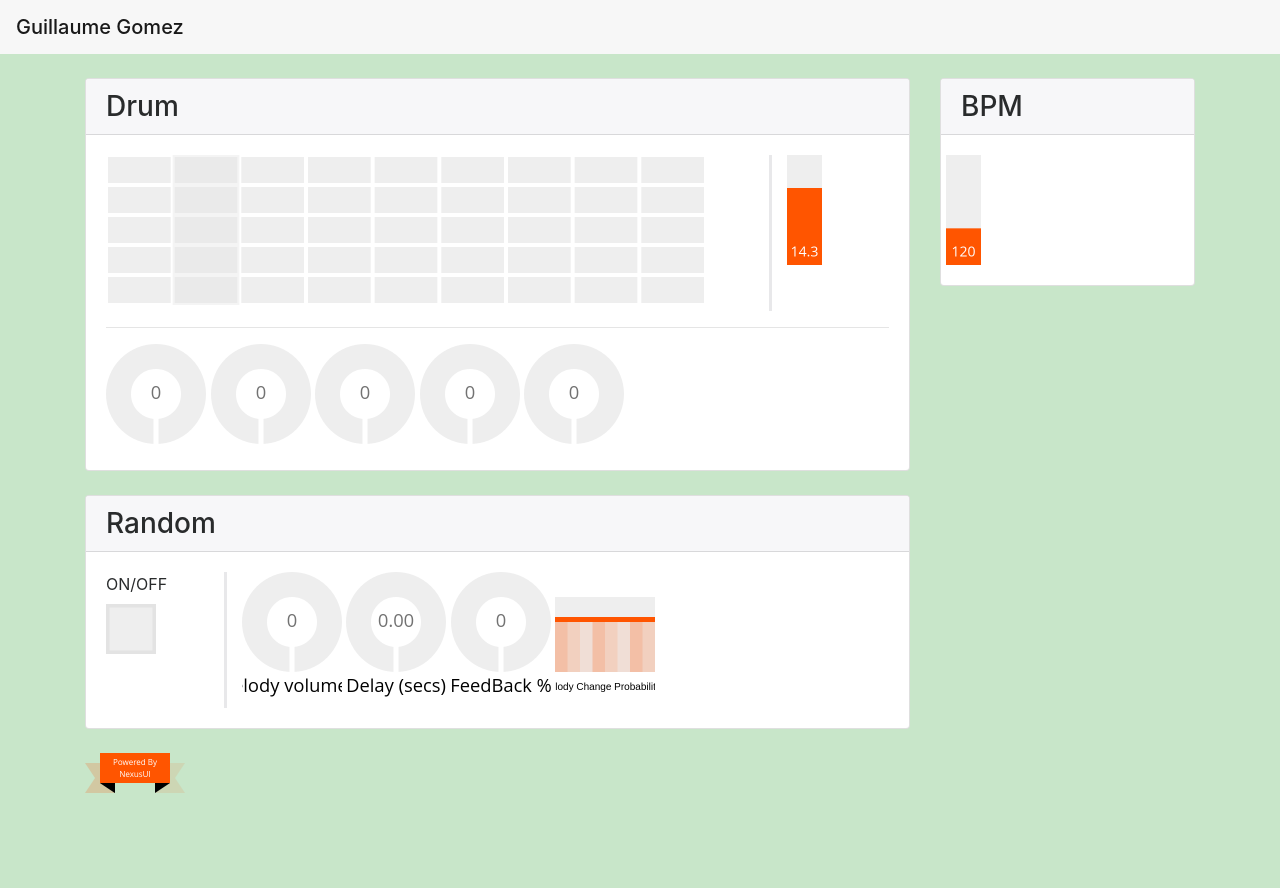
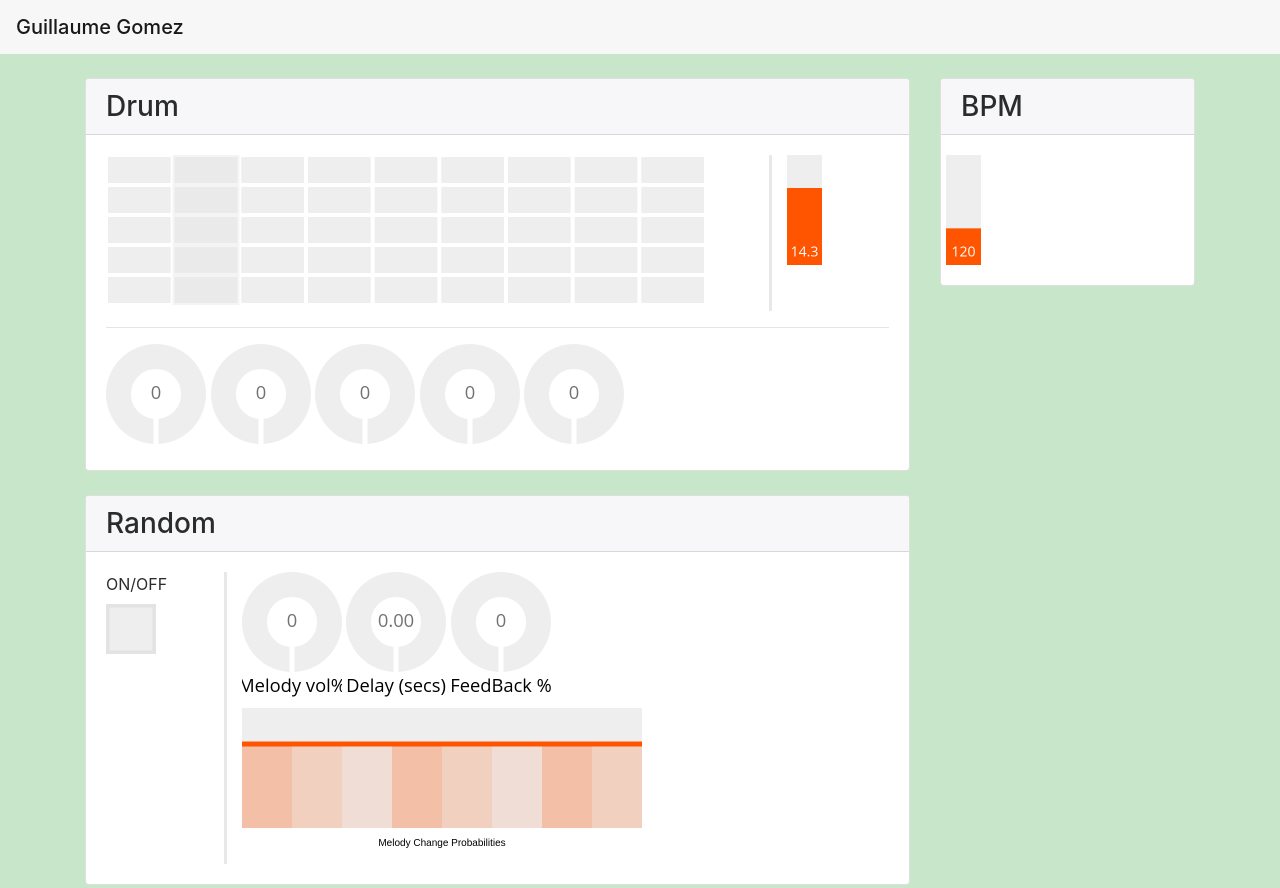
Before and after one commit to guillaume-gomez/music-mooc, a website: page src/week4/week4.html in a window 1280 px wide. Shown: the top 888 px of the page. Before the commit the page ends 800 px from the top, so only its background shows below. Drawn offline with nearby package versions, Linux system fonts and the light colour scheme; no server answers.

Commit message:
add designs

```diff
--- a/src/week4/week4.html
+++ b/src/week4/week4.html
@@ -61,10 +61,11 @@
                   <canvas id="on_off" nx="toggle"></canvas>
                 </div>
                 <div class="col-sm-10">
-                  <canvas id="melody_vol" nx="dial" label="Melody volume %" min="0" max="100"></canvas>
-                  <canvas id="delay" nx="dial" label="Delay (secs)" min="0" max="1"></canvas>
-                  <canvas id="feeedback" nx="dial"  label="FeedBack %" min="0" max="100"></canvas>
-                  <canvas id= "msMelody" nx="multislider" label="Melody Change Probabilities"></canvas>
+                  <canvas id="melody_vol" nx="dial" label="Melody vol%" min="0" max="100" width="300"
+                  ></canvas>
+                  <canvas id="delay" nx="dial" label="Delay (secs)" min="0" max="1" width="300"></canvas>
+                  <canvas id="feeedback" nx="dial"  label="FeedBack %" min="0" max="100" width="300"></canvas>
+                  <canvas id= "msMelody" nx="multislider" label="Melody Change Probabilities" width="400"></canvas>
                 </div>
               </div>
             </div>
```
